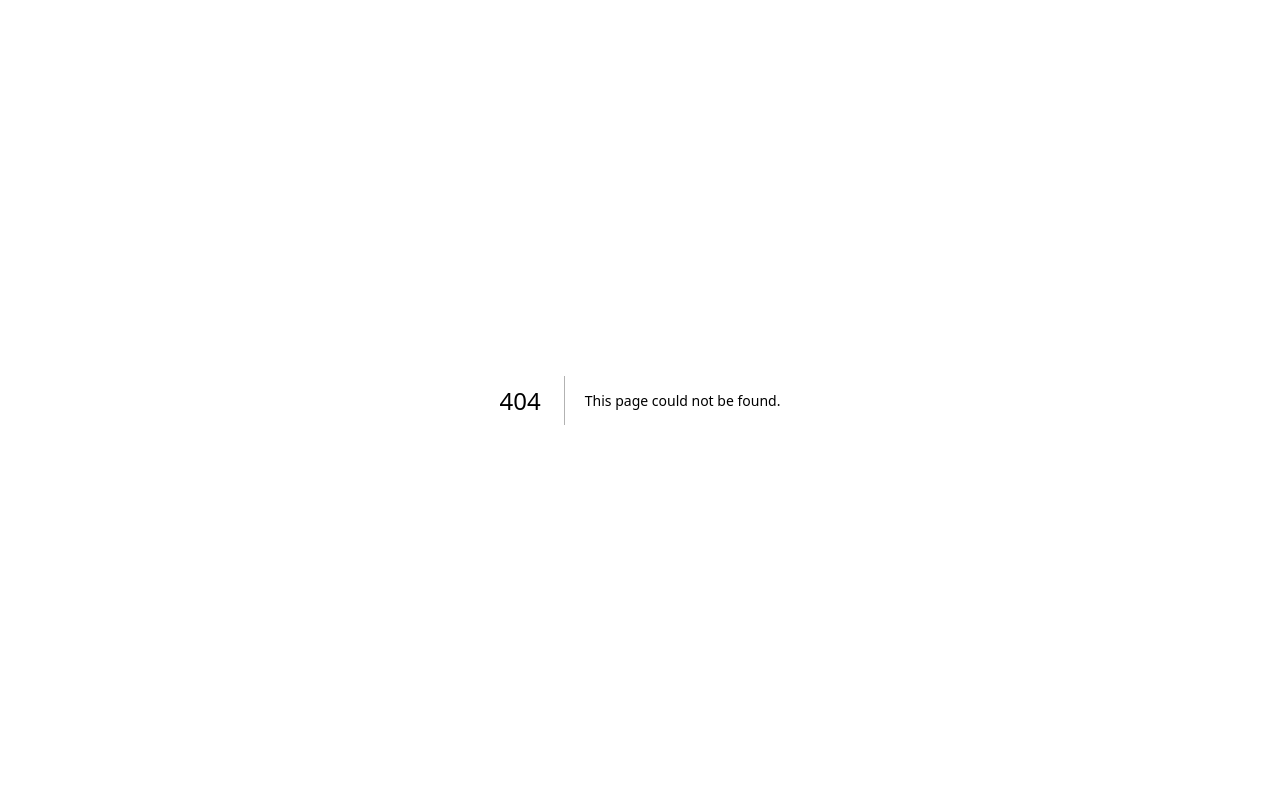
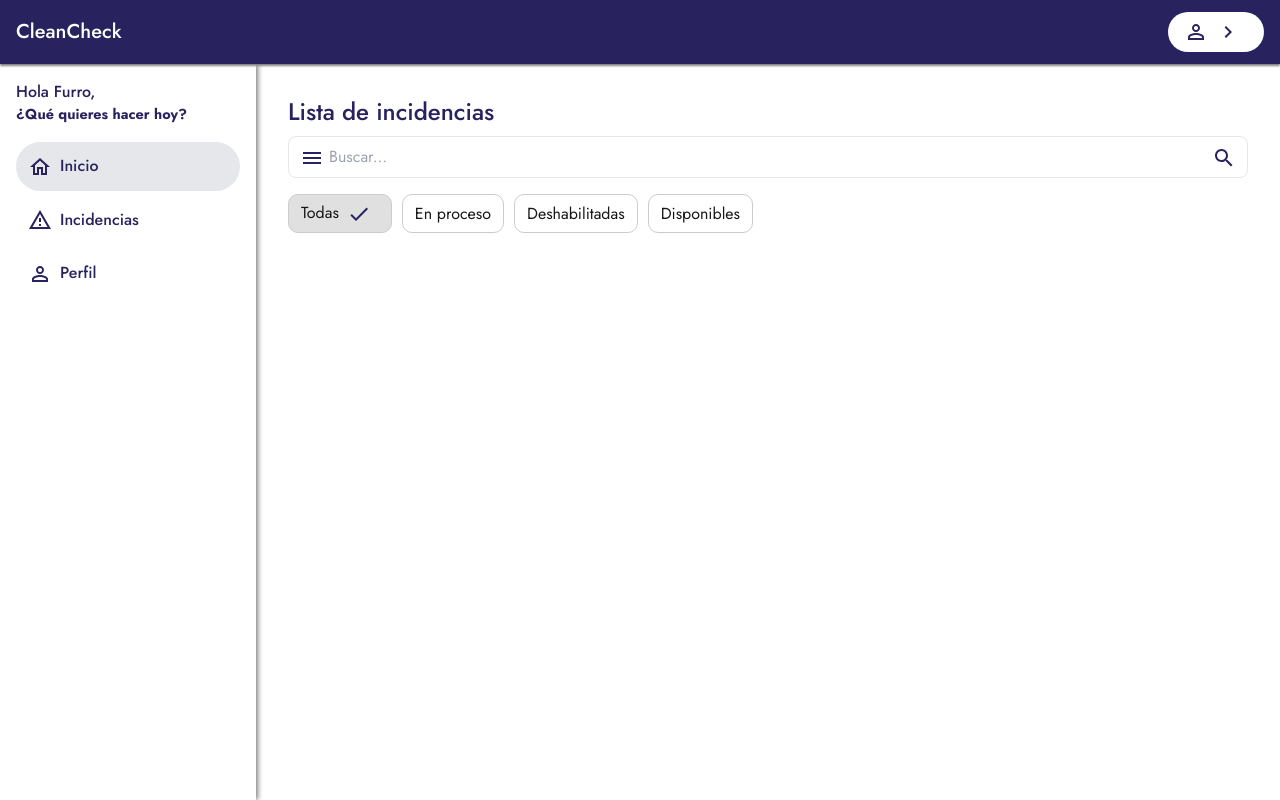
Before and after one commit to EmilianoChofis/PWA-CleanCheck, a Next.js app: page /incidences in a window 1280 px wide. Before the commit this address had no page. Built offline with nearby package versions, Linux system fonts and the light colour scheme.

Commit message:
[ADD] Pantalla de incidentes

```diff
--- /dev/null
+++ b/src/app/(pages)/_components/searchbar.tsx
@@ -0,0 +1,32 @@
+import { SearchbarProps } from "@/app/types/SearchbarProps";
+import { MenuOutlined, SearchOutlined } from "@mui/icons-material";
+import React from "react";
+
+const Searchbar = ({ label, onChange }: SearchbarProps) => {
+  return (
+    <div className="mb-4">
+      <div className="relative flex items-center">
+        <div className="absolute left-3 text-primary">
+          <span className="icon">
+            <MenuOutlined />
+          </span>
+        </div>
+        <input
+          type="text"
+          onChange={onChange}
+          placeholder="Buscar..."
+          className={
+            "w-full py-2 px-10 rounded-lg border focus:outline-none focus:ring-2 focus:ring-blue-500"
+          }
+        />
+        <div className="absolute right-3 cursor-pointer text-primary">
+          <span className="icon">
+            <SearchOutlined />
+          </span>
+        </div>
+      </div>
+    </div>
+  );
+};
+
+export default Searchbar;
--- a/src/app/(pages)/_components/sidebar.tsx
+++ b/src/app/(pages)/_components/sidebar.tsx
@@ -1,4 +1,6 @@
 "use client";
+import { useState } from "react";
+import { useRouter } from "next/navigation";
 import SidebarItem from "./sidebar_item";
 import {
   HomeOutlined,
@@ -7,33 +9,29 @@ import {
 } from "@mui/icons-material";
 
 const Sidebar = () => {
+  const router = useRouter();
+  const [activeIndex, setActiveIndex] = useState(0);
+
+  const handleItemClick = (index: number, path: string) => {
+    setActiveIndex(index);
+    router.push(path);
+  };
+
   const menuItems = [
     {
       label: "Inicio",
-      path: "/inicio",
+      path: "/home",
       icon: <HomeOutlined className="text-primary" />,
-      active: true,
-      onClick: () => {
-        console.log("Inicio");
-      },
     },
     {
       label: "Incidencias",
-      path: "/incidencias",
+      path: "/incidences",
       icon: <ReportProblemOutlined className="text-primary" />,
-      active: false,
-      onClick: () => {
-        console.log("Incidencias");
-      },
     },
     {
       label: "Perfil",
       path: "/profile",
       icon: <PersonOutlineOutlined className="text-primary" />,
-      active: false,
-      onClick: () => {
-        console.log("Perfil");
-      },
     },
   ];
 
@@ -52,8 +50,8 @@ const Sidebar = () => {
               key={index}
               label={item.label}
               icon={item.icon}
-              active={item.active}
-              onClick={item.onClick}
+              active={index === activeIndex}
+              onClick={() => handleItemClick(index, item.path)}
             />
           ))}
         </ul>
--- a/src/app/(pages)/home/building/page.tsx
+++ b/src/app/(pages)/home/building/page.tsx
@@ -51,9 +51,21 @@ const roomsData: RoomFloorProps[] = [
 export default function Building() {
   const [isModalOpen, setModalOpen] = useState(false);
   const [isDetailedModalOpen, setDetailedModalOpen] = useState(false);
+  const [categories, setCategories] = useState([
+    { label: "Todas", active: true },
+    { label: "Sin limpiar", active: false },
+    { label: "Limpias", active: false },
+    { label: "Reportadas", active: false },
+    { label: "Deshabilitadas", active: false },
+  ]);
 
-  const handleCategoryClick = (category: string) => {
-    console.log(`Clicked on ${category || "all"}`);
+  const handleCategoryClick = (clickedCategory: string) => {
+    setCategories((prevCategories) =>
+      prevCategories.map((category) => ({
+        ...category,
+        active: category.label === clickedCategory,
+      }))
+    );
   };
 
   const handleMarkClean = () => {
@@ -97,13 +109,7 @@ export default function Building() {
           <Title className="text-2xl text-primary" title="Habitaciones" />
           <div className="px-2 py-2">
             <CategoryButton
-              categories={[
-                { label: "Todas", active: true },
-                { label: "Sin limpiar", active: false },
-                { label: "Limpias", active: false },
-                { label: "Reportadas", active: false },
-                { label: "Deshabilitadas", active: false },
-              ]}
+              categories={categories}
               onCategoryClick={(category) => handleCategoryClick(category)}
             />
           </div>
--- /dev/null
+++ b/src/app/(pages)/incidences/page.tsx
@@ -0,0 +1,42 @@
+"use client";
+import { useState } from "react";
+import Title from "@/app/_components/title";
+import Searchbar from "../_components/searchbar";
+import CategoryButton from "../_components/category_button";
+
+export default function Incidences() {
+  const [categories, setCategories] = useState([
+    { label: "Todas", active: true },
+    { label: "En proceso", active: false },
+    { label: "Deshabilitadas", active: false },
+    { label: "Disponibles", active: false },
+  ]);
+
+  const handleSearchChange = (e: React.ChangeEvent<HTMLInputElement>) => {
+    console.log(e.target.value);
+  };
+
+  const handleCategoryClick = (clickedCategory: string) => {
+    setCategories((prevCategories) =>
+      prevCategories.map((category) => ({
+        ...category,
+        active: category.label === clickedCategory,
+      }))
+    );
+  };
+
+  return (
+    <div className="grid grid-rows-[20px_1fr_20px] p-8 pb-20 gap-16 w-full font-[family-name:var(--font-jost-regular)]">
+      <main className="container-fluid">
+        <Title className="text-2xl text-primary" title="Lista de incidencias" />
+        <div className="py-2">
+          <Searchbar label="Buscar incidencia" onChange={handleSearchChange} />
+          <CategoryButton
+            categories={categories}
+            onCategoryClick={(category) => handleCategoryClick(category)}
+          />
+        </div>
+      </main>
+    </div>
+  );
+}
--- a/src/app/(pages)/home/layout.tsx
+++ b/src/app/(pages)/layout.tsx
@@ -1,5 +1,5 @@
-import Navbar from "../_components/navbar";
-import Sidebar from "../_components/sidebar";
+import Navbar from "../(pages)/_components/navbar";
+import Sidebar from "../(pages)/_components/sidebar";
 
 export default function Layout({
   children,
--- /dev/null
+++ b/src/app/types/SearchbarProps.ts
@@ -0,0 +1,4 @@
+export type SearchbarProps = {
+  label: string;
+  onChange: (e: React.ChangeEvent<HTMLInputElement>) => void;
+};
```
